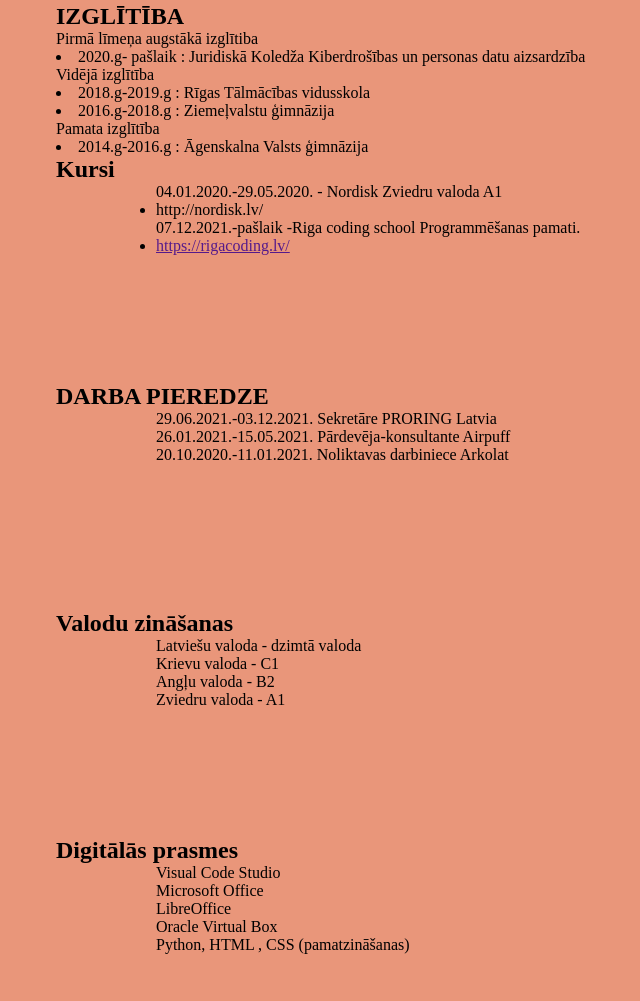
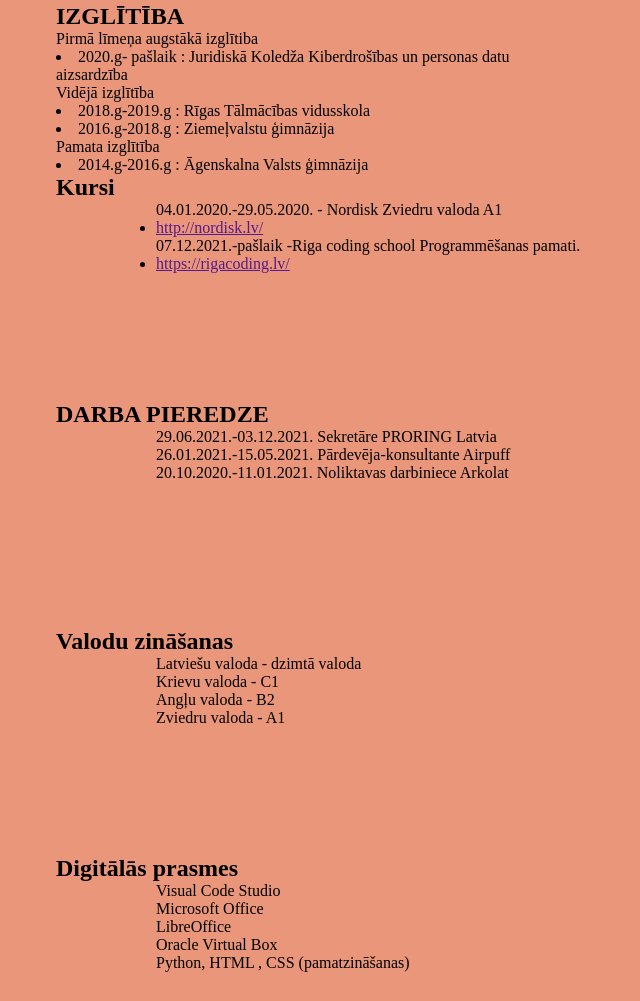
Before and after one commit to ashleece-muc/cv_majaslapa, a plain HTML site: page index.html in a window 1280 px wide. Shown: the part 901-1902 px from the top of the page, without its empty margins (44-684 px from the left). Drawn offline with Linux system fonts and the light colour scheme.

Commit message:
izmaiņas

```diff
--- a/index.html
+++ b/index.html
@@ -49,7 +49,7 @@
                         <ul>04.01.2020.-29.05.2020. - Nordisk Zviedru valoda A1</ul>
                         <ul>
                             <li>
-                                <link src="">http://nordisk.lv/</src>
+                                <a href="">http://nordisk.lv/</a>
                             </li>
                         </ul>
                         <ul>07.12.2021.-pašlaik -Riga coding school Programmēšanas pamati.</ul>
--- a/style.css
+++ b/style.css
@@ -7,7 +7,7 @@ nav {
     margin-left: 50px;
     padding-left: 50px;
     background-color: darksalmon;
-    width: 50vw;
+    width: 40vw;
     height: 200px;
     display: block;
     justify-content: flex-start;
```
